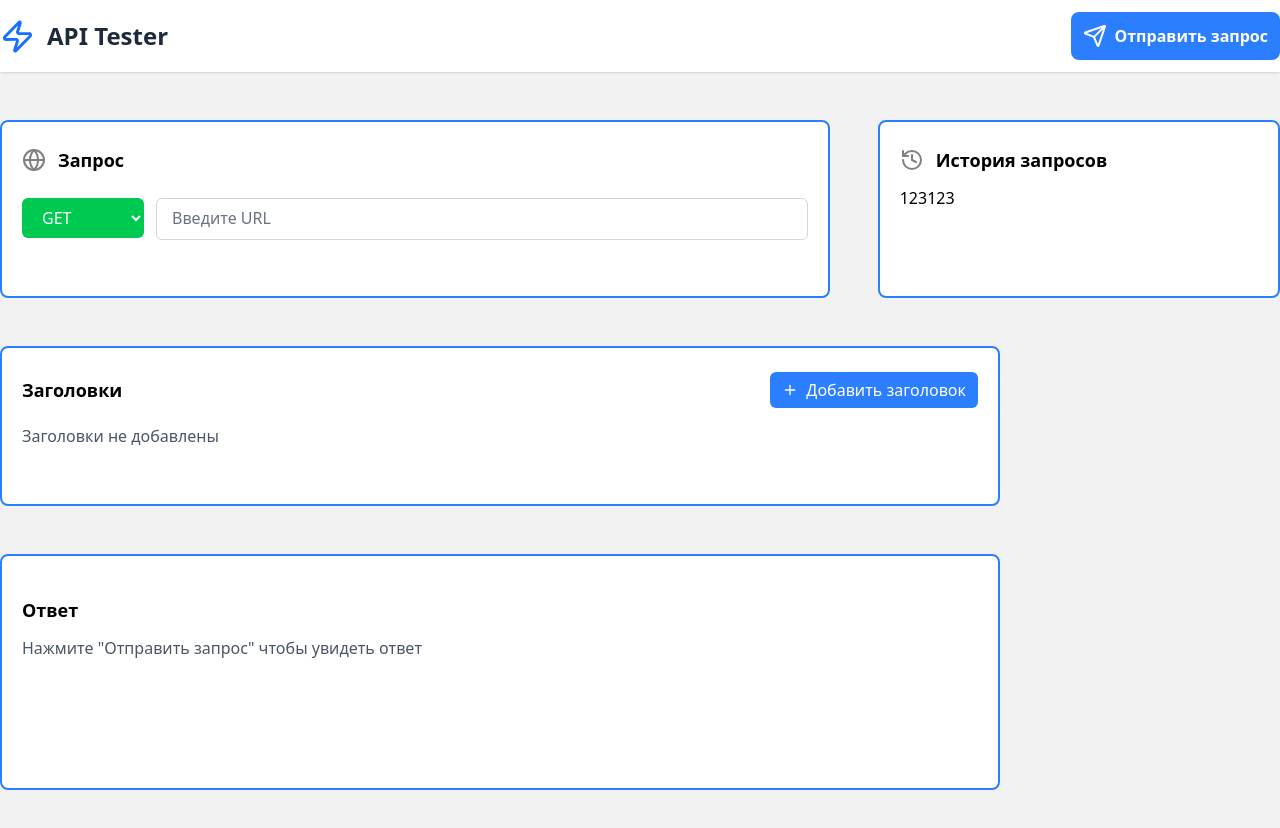
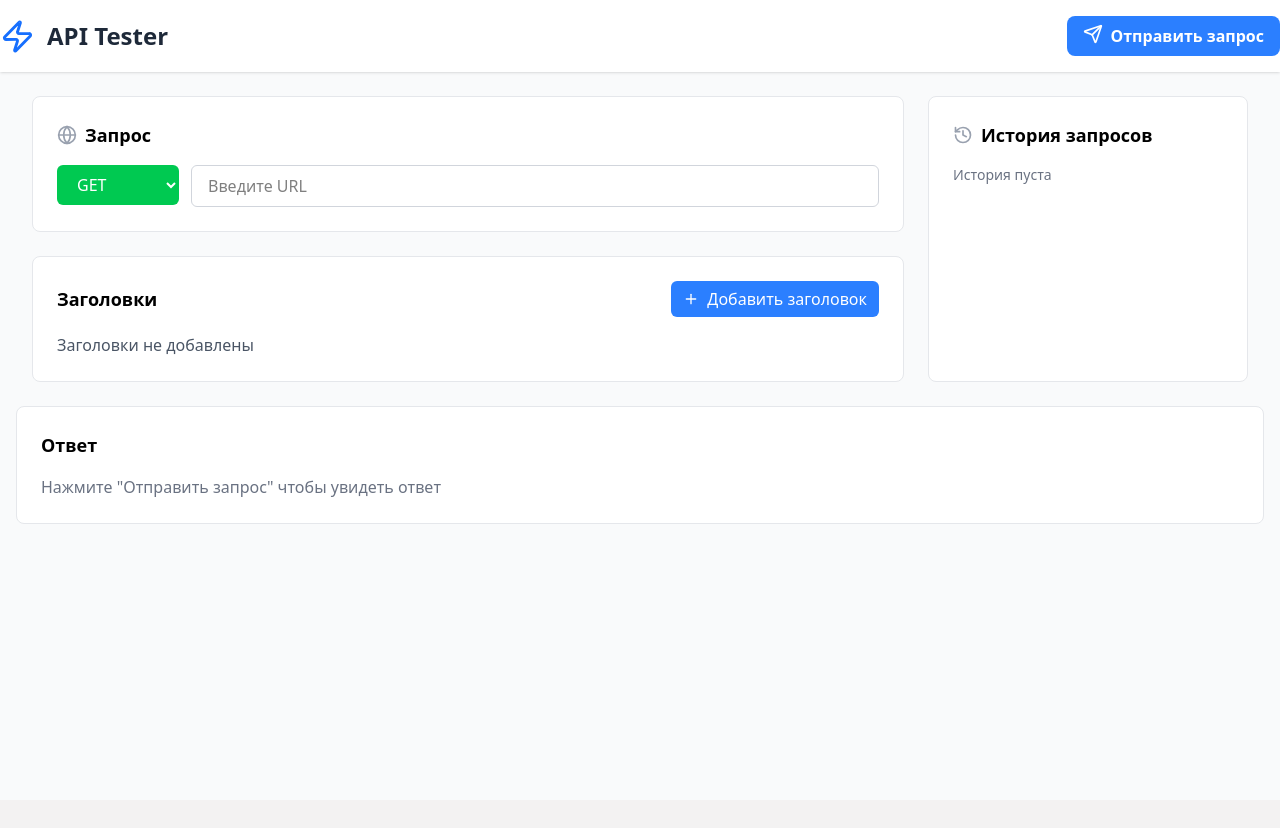
Before and after one commit to noname1579/api-tester, a React (Vite) app: page / in a window 1280 px wide. After the commit the page ends 800 px from the top, so only its background shows below. Built offline with nearby package versions, Linux system fonts and the light colour scheme.

Commit message:
сделал отправление запроса + получение + обработку + история запросов

```diff
--- a/src/App.tsx
+++ b/src/App.tsx
@@ -1,14 +1,94 @@
-import Header from "./components/Header"
-import Main from "./components/Main"
+import { useState, useCallback } from 'react'
+import Header from './components/Header'
+import Main from './components/Main'
+import Response from './components/Response'
+import { makeRequest, ApiError } from './types/apiClient'
+import type { HttpMethod, Header as HeaderType, ApiRequest, ApiResponse } from './types/types'
 
-function App() {
+export default function App() {
+  const [method, setMethod] = useState<HttpMethod>('GET')
+  const [url, setUrl] = useState('')
+  const [headers, setHeaders] = useState<HeaderType[]>([])
+  const [response, setResponse] = useState<ApiResponse | null>(null)
+  const [error, setError] = useState<ApiError | null>(null)
+  const [loading, setLoading] = useState(false)
+  const [history, setHistory] = useState<ApiRequest[]>([])
+
+  const sendRequest = useCallback(async () => {
+    if (!url.trim()) {
+      setError(new ApiError('Введите URL', 'validation'))
+      return
+    }
+
+    setLoading(true)
+    setError(null)
+
+    try {
+      const activeHeaders = headers
+        .filter(h => h.enabled && h.key)
+        .reduce((acc, h) => ({ ...acc, [h.key]: h.value }), {})
+
+      const startTime = Date.now()
+      const result = await makeRequest({
+        method,
+        url,
+        headers: activeHeaders,
+      })
+
+      const requestData: ApiRequest = {
+        id: Date.now().toString(),
+        method,
+        url,
+        headers,
+        timestamp: startTime,
+      }
+
+      setResponse({
+        ...result,
+        duration: Date.now() - startTime,
+      })
+
+      if (!history.some(r => r.url === url && r.method === method)) {
+        setHistory(prev => [requestData, ...prev.slice(0, 9)])
+      }
+    } catch (err) {
+      setError(err instanceof ApiError ? err : new ApiError('Неизвестная ошибка', 'network'))
+    } finally {
+      setLoading(false)
+    }
+  }, [method, url, headers, history])
+
+  const loadRequest = useCallback((request: ApiRequest) => {
+    setMethod(request.method)
+    setUrl(request.url)
+    setHeaders(request.headers)
+    setResponse(null)
+    setError(null)
+  }, [])
+
+  const clearHistory = useCallback(() => {
+    setHistory([])
+  }, [])
 
   return (
-    <div>
-      <Header />
-      <Main />
+    <div className="min-h-screen bg-gray-50 pb-10">
+      <Header loading={loading} onSendRequest={sendRequest} />
+
+      <div className="container mx-auto px-4 mt-6">
+        <Main
+          method={method}
+          url={url}
+          headers={headers}
+          onMethodChange={setMethod}
+          onUrlChange={setUrl}
+          onHeadersChange={setHeaders}
+          onLoadRequest={loadRequest}
+          onClearHistory={clearHistory}
+          history={history}
+        />
+
+        <Response response={response} error={error} loading={loading} />
+      </div>
     </div>
   )
 }
-
-export default App
--- a/src/components/Header.tsx
+++ b/src/components/Header.tsx
@@ -1,16 +1,27 @@
 import { Send, Zap } from "lucide-react"
 
-const Header = () => {
+interface HeaderProps {
+  loading: boolean
+  onSendRequest: () => void
+}
+
+const Header = ({ loading, onSendRequest }: HeaderProps) => {
   return (
-    <div className="shadow-sm bg-white">
-      <div className="container flex items-center justify-between">
-        <div className="items-center flex h-18">
+    <div className="shadow-sm bg-white sticky top-0 z-10">
+      <div className="container flex items-center justify-between py-4">
+        <div className="items-center flex">
           <Zap color="#166ffe" size={35} />
           <div className="ml-3 text-2xl font-bold text-gray-800">API Tester</div>
         </div>
-        <button className="bg-blue-500 flex hover:bg-blue-600 text-white p-3 rounded-lg cursor-pointer font-bold" onClick={() => alert('click')}>
-          <Send />
-          <h1 className="ml-2">Отправить запрос</h1>
+        <button
+          className="bg-blue-500 flex hover:bg-blue-600 text-white px-4 py-2 rounded-lg cursor-pointer font-bold transition-colors"
+          onClick={onSendRequest}
+          disabled={loading}
+        >
+          <Send className="h-5 w-5" />
+          <span className="ml-2">
+            {loading ? 'Отправка...' : 'Отправить запрос'}
+          </span>
         </button>
       </div>
     </div>
--- a/src/components/Headers.tsx
+++ b/src/components/Headers.tsx
@@ -1,42 +1,41 @@
-import { useState } from "react"
 import { Plus, X } from "lucide-react"
+import type { Header as HeaderType } from "../types/types"
 
-interface Header {
-  id: string;
-  key: string;
-  value: string;
-  enabled: boolean;
+interface HeadersProps {
+  headers: HeaderType[]
+  onHeadersChange: (headers: HeaderType[]) => void
 }
 
-const Headers = () => {
-  const [headers, setHeaders] = useState<Header[]>([])
-
+const Headers = ({ headers, onHeadersChange }: HeadersProps) => {
   const addHeader = () => {
-    const newHeader: Header = {
+    const newHeader: HeaderType = {
       id: Date.now().toString(),
       key: '',
       value: '',
       enabled: true,
     }
-    setHeaders([...headers, newHeader])
+    onHeadersChange([...headers, newHeader])
   }
 
-  const updateHeader = (id: string, field: keyof Header, value: string | boolean) => {
-    setHeaders(
+  const updateHeader = (id: string, field: keyof HeaderType, value: string | boolean) => {
+    onHeadersChange(
       headers.map(h => (h.id === id ? { ...h, [field]: value } : h))
     )
   }
 
   const removeHeader = (id: string) => {
-    setHeaders(headers.filter(h => h.id !== id))
+    onHeadersChange(headers.filter(h => h.id !== id))
   }
 
   return (
     <div className="block">
-      <div className="bg-white mt-12 border-blue-500 border-2 rounded-lg px-5 pt-6 pb-14 w-250">
+      <div className="bg-white mt-6 border border-gray-200 rounded-lg p-6">
         <div className="flex items-center justify-between mb-4">
           <h2 className="text-lg font-semibold">Заголовки</h2>
-          <button onClick={addHeader} className="flex items-center gap-2 px-3 py-1.5 bg-blue-500 text-white rounded-md cursor-pointer hover:bg-blue-600 transition-colors duration-200">
+          <button
+            onClick={addHeader}
+            className="flex items-center gap-2 px-3 py-1.5 bg-blue-500 text-white rounded-md cursor-pointer hover:bg-blue-600 transition-colors"
+          >
             <Plus className="w-4 h-4" />
             Добавить заголовок
           </button>
@@ -72,7 +71,7 @@ const Headers = () => {
                 />
                 <button
                   onClick={() => removeHeader(header.id)}
-                  className="p-2 text-red-500 hover:bg-red-50 rounded-md transition-colors duration-200"
+                  className="p-2 text-red-500 hover:bg-red-50 rounded-md transition-colors"
                 >
                   <X className="w-4 h-4" />
                 </button>
--- a/src/components/History.tsx
+++ b/src/components/History.tsx
@@ -1,18 +1,68 @@
-import { HistoryIcon } from "lucide-react"
+import { History as HistoryIcon, Clock, Trash2 } from "lucide-react"
+import type { ApiRequest, HttpMethod } from "../types/types"
 
-const History = () => {
+interface HistoryProps {
+  history: ApiRequest[]
+  onSelectRequest: (request: ApiRequest) => void
+  onClearHistory: () => void
+}
+
+const methodColors: Record<HttpMethod, string> = {
+  GET: 'bg-green-100 text-green-800',
+  POST: 'bg-blue-100 text-blue-800',
+  PUT: 'bg-orange-100 text-orange-800',
+  DELETE: 'bg-red-100 text-red-800',
+  PATCH: 'bg-purple-100 text-purple-800',
+  HEAD: 'bg-gray-100 text-gray-800',
+  OPTIONS: 'bg-indigo-100 text-indigo-800'
+}
+
+const History = ({ history, onSelectRequest, onClearHistory }: HistoryProps) => {
   return (
-    <>
-      <div className="bg-white mt-12 border-blue-500 border-2 rounded-lg ml-12 px-5 pt-6 pb-14 w-120">
+    <div className="bg-white mt-6 ml-6 border border-gray-200 rounded-lg p-6 w-80">
+      <div className="flex items-center justify-between mb-4">
         <div className="flex items-center">
-          <HistoryIcon color="gray" />
-          <h2 className="ml-3 text-lg font-semibold">История запросов</h2>
+          <HistoryIcon className="text-gray-400 w-5 h-5" />
+          <h2 className="ml-2 text-lg font-semibold">История запросов</h2>
         </div>
-        <div className="mt-3">
-          <p>123123</p>
+        {history.length > 0 && (
+          <button
+            onClick={onClearHistory}
+            className="p-2 text-red-500 hover:bg-red-50 rounded-md cursor-pointer"
+          >
+            <Trash2 className="w-4 h-4" />
+          </button>
+        )}
+      </div>
+
+      {history.length === 0 ? (
+        <p className="text-gray-500 text-sm">История пуста</p>
+      ) : (
+        <div className="space-y-2 max-h-96 overflow-y-auto">
+          {history.map((request) => (
+            <div
+              key={request.id}
+              onClick={() => onSelectRequest(request)}
+              className="p-3 border border-gray-200 rounded-md hover:bg-gray-50 cursor-pointer"
+            >
+              <div className="flex items-center gap-2">
+                <span className={`text-xs px-2 py-1 rounded ${methodColors[request.method]}`}>
+                  {request.method}
+                </span>
+                <span className="text-xs text-gray-500 flex items-center">
+                  <Clock className="w-3 h-3 mr-1" />
+                  {new Date(request.timestamp).toLocaleTimeString()}
+                </span>
+              </div>
+              <p className="mt-1 text-sm font-medium truncate">
+                {new URL(request.url).pathname || '/'}
+              </p>
+              <p className="text-xs text-gray-500 truncate">{request.url}</p>
+            </div>
+          ))}
         </div>
-      </div>
-    </>
+      )}
+    </div>
   )
 }
 
--- a/src/components/Main.tsx
+++ b/src/components/Main.tsx
@@ -1,21 +1,11 @@
 import { Globe } from "lucide-react"
 import Headers from "./Headers"
-import Response from "./Response"
 import History from "./History"
-import { useState } from "react"
+import type { HttpMethod, Header as HeaderType, ApiRequest } from "../types/types"
 
-type HttpMethod = 'GET' | 'POST' | 'PUT' | 'DELETE' | 'PATCH' | 'HEAD' | 'OPTIONS'
+const HTTP_METHODS: HttpMethod[] = ['GET', 'POST', 'PUT', 'DELETE', 'PATCH', 'HEAD', 'OPTIONS']
 
-interface Header {
-  id: string;
-  key: string;
-  value: string;
-  enabled: boolean;
-}
-
-const HTTP_Methods: HttpMethod[] = ['GET', 'POST', 'PUT', 'DELETE', 'PATCH', 'HEAD', 'OPTIONS']
-
-const Methods_Color = {
+const METHODS_COLOR: Record<HttpMethod, string> = {
   GET: 'bg-green-500 hover:bg-green-600',
   POST: 'bg-blue-500 hover:bg-blue-600',
   PUT: 'bg-orange-500 hover:bg-orange-600',
@@ -25,28 +15,47 @@ const Methods_Color = {
   OPTIONS: 'bg-indigo-500 hover:bg-indigo-600'
 }
 
-const Main = () => {
-  const [method, setMethod] = useState<HttpMethod>('GET')
-  const [url, setUrl] = useState('')
-  const [isFocused, setIsFocused] = useState(false)
+interface MainProps {
+  method: HttpMethod
+  url: string
+  headers: HeaderType[]
+  history: ApiRequest[]
+  onMethodChange: (method: HttpMethod) => void
+  onUrlChange: (url: string) => void
+  onHeadersChange: (headers: HeaderType[]) => void
+  onSelectRequest: (request: ApiRequest) => void
+  onClearHistory: () => void
+}
 
+const Main = ({
+  method,
+  url,
+  headers,
+  history,
+  onMethodChange,
+  onUrlChange,
+  onHeadersChange,
+  onSelectRequest,
+  onClearHistory
+}: MainProps) => {
   return (
-    <div className="container">
-      <div className="flex">
-        <div className="bg-white mt-12 border-blue-500 border-2 rounded-lg px-5 pt-6 pb-14 w-250">
+    <div className="container mx-auto px-4">
+      <div className="flex flex-col lg:flex-row">
+        <div className="flex-1">
+          <div className="bg-white mt-6 border border-gray-200 rounded-lg p-6">
             <div className="flex items-center">
-            <Globe color="gray" />
-            <h2 className="ml-3 text-lg font-semibold">Запрос</h2>
+              <Globe className="text-gray-400 w-5 h-5" />
+              <h2 className="ml-2 text-lg font-semibold">Запрос</h2>
             </div>
-          <div className="mt-6">
+            <div className="mt-4">
               <div className="flex gap-3">
                 <div className="relative">
                   <select
                     value={method}
-                  onChange={(e) => setMethod(e.target.value as HttpMethod)}
-                  className={`px-4 py-2 text-white font-medium rounded-md transition-colors duration-200 focus:ring-2 focus:ring-offset-2 focus:ring-opacity-50 ${Methods_Color[method]} focus:ring-${method === 'GET' ? 'green' : method === 'POST' ? 'blue' : method === 'PUT' ? 'orange' : method === 'DELETE' ? 'red' : method === 'PATCH' ? 'purple' : method === 'HEAD' ? 'gray' : 'indigo'}-500`}
+                    onChange={(e) => onMethodChange(e.target.value as HttpMethod)}
+                    className={`px-4 py-2 text-white font-medium rounded-md ${METHODS_COLOR[method]}`}
                   >
-                  {HTTP_Methods.map(m => (
+                    {HTTP_METHODS.map(m => (
                       <option key={m} value={m}>{m}</option>
                     ))}
                   </select>
@@ -55,24 +64,24 @@ const Main = () => {
                   <input
                     type="text"
                     value={url}
-                  onChange={(e) => setUrl(e.target.value)}
-                  onFocus={() => setIsFocused(true)}
-                  onBlur={() => setIsFocused(false)}
-                  className="w-full px-4 py-2 border border-gray-300 rounded-md focus:outline-none focus:border-blue-500 peer"
+                    onChange={(e) => onUrlChange(e.target.value)}
+                    className="w-full px-4 py-2 border border-gray-300 rounded-md focus:ring-2 focus:ring-blue-500 focus:border-transparent"
+                    placeholder="Введите URL"
                   />
-                <label className={`absolute left-3 top-2 px-1 text-gray-500 transition-all duration-200 pointer-events-none
-                  ${isFocused || url ? 'text-xs -top-3 bg-white text-blue-500' : ''}
-                  peer-focus:text-xs peer-focus:-top-3 peer-focus:bg-white peer-focus:text-blue-500`}>
-                  Введите URL
-                </label>
                 </div>
               </div>
             </div>
           </div>
-        <History />
+
+          <Headers headers={headers} onHeadersChange={onHeadersChange} />
         </div>
-      <Headers />
-      <Response />
+
+        <History
+          history={history}
+          onSelectRequest={onSelectRequest}
+          onClearHistory={onClearHistory}
+        />
+      </div>
     </div>
   )
 }
--- a/src/components/Response.tsx
+++ b/src/components/Response.tsx
@@ -1,17 +1,68 @@
-const Response = () => {
+import { CheckCircle, XCircle, Clock, AlertCircle } from "lucide-react"
+
+const Response = ({ response, error, loading }: ResponseProps) => {
+  const getStatusColor = (status: number) => {
+    if (status >= 200 && status < 300) return 'text-green-600'
+    if (status >= 400 && status < 500) return 'text-orange-600'
+    return 'text-red-600'
+  }
+
+  const getStatusIcon = (status: number) => {
+    if (status >= 200 && status < 300) return <CheckCircle className="w-5 h-5" />
+    if (status >= 400 && status < 500) return <AlertCircle className="w-5 h-5" />
+    return <XCircle className="w-5 h-5" />
+  }
+
+  const formatData = (data: any) => {
+    if (typeof data === 'string') return data
+    return JSON.stringify(data, null, 2)
+  }
+
   return (
-   <>
-      <div className="mb-10">
-        <div className="bg-white mt-12 border-blue-500 border-2 rounded-lg px-5 pt-10 pb-32 w-250">
-          <div className="flex items-center">
-            <h2 className="text-lg font-semibold">Ответ</h2>
-          </div>
-          <div className="mt-3 text-gray-600">
-            <p>Нажмите "Отправить запрос" чтобы увидеть ответ</p>
+    <div className="bg-white mt-6 border border-gray-200 rounded-lg p-6">
+      <h2 className="text-lg font-semibold">Ответ</h2>
+
+      {loading ? (
+        <div className="flex justify-center items-center py-12">
+          <div className="animate-spin rounded-full h-8 w-8 border-b-2 border-blue-500"></div>
+        </div>
+      ) : error ? (
+        <div className="mt-4 p-4 bg-red-50 rounded-md">
+          <div className="flex items-center text-red-600">
+            <XCircle className="w-5 h-5 mr-2" />
+            <span className="font-medium">Ошибка: {error.message}</span>
           </div>
         </div>
-      </div>
-    </>
+      ) : response ? (
+        <div className="mt-4 space-y-4">
+          <div className="flex items-center gap-4">
+            <div className={`flex items-center gap-2 ${getStatusColor(response.status)}`}>
+              {getStatusIcon(response.status)}
+              <span className="font-medium">
+                {response.status} {response.statusText}
+              </span>
+            </div>
+            <div className="flex items-center text-gray-500">
+              <Clock className="w-4 h-4 mr-1" />
+              <span>{response.duration} мс</span>
+            </div>
+          </div>
+
+          {response.data && (
+            <div className="mt-4">
+              <h3 className="font-medium mb-2">Тело ответа:</h3>
+              <pre className="bg-gray-50 p-4 rounded-md overflow-auto max-h-96 text-sm">
+                {formatData(response.data)}
+              </pre>
+            </div>
+          )}
+        </div>
+      ) : (
+        <div className="mt-4 text-gray-500">
+          Нажмите "Отправить запрос" чтобы увидеть ответ
+        </div>
+      )}
+    </div>
   )
 }
 
--- /dev/null
+++ b/src/types/apiClient.ts
@@ -0,0 +1,49 @@
+export class ApiError extends Error {
+  type: 'network' | 'server' | 'validation';
+
+  constructor(message: string, type: 'network' | 'server' | 'validation') {
+    super(message);
+    this.name = 'ApiError';
+    this.type = type;
+  }
+}
+
+export const makeRequest = async (request: {
+  method: string
+  url: string
+  headers: Record<string, string>
+  body?: string
+}) => {
+  try {
+    const startTime = Date.now()
+    const response = await fetch(request.url, {
+      method: request.method,
+      headers: request.headers,
+      body: request.body,
+    })
+
+    const duration = Date.now() - startTime
+    const data = await response.text()
+
+    return {
+      status: response.status,
+      statusText: response.statusText,
+      headers: Object.fromEntries(response.headers.entries()),
+      data: tryParseJson(data),
+      duration,
+    }
+  } catch (error) {
+    if (error instanceof Error) {
+      throw new ApiError(error.message, 'network')
+    }
+    throw new ApiError('Unknown error occurred', 'network')
+  }
+}
+
+const tryParseJson = (data: string) => {
+  try {
+    return JSON.parse(data)
+  } catch {
+    return data
+  }
+}
--- /dev/null
+++ b/src/types/types.ts
@@ -0,0 +1,25 @@
+export type HttpMethod = 'GET' | 'POST' | 'PUT' | 'DELETE' | 'PATCH' | 'HEAD' | 'OPTIONS'
+
+export interface Header {
+  id: string
+  key: string
+  value: string
+  enabled: boolean
+}
+
+export interface ApiRequest {
+  id: string
+  method: HttpMethod
+  url: string
+  headers: Header[]
+  body?: string
+  timestamp: number
+}
+
+export interface ApiResponse {
+  status: number
+  statusText: string
+  headers: Record<string, string>
+  data: any
+  duration: number
+}
```
Also changed, not shown: src/types/api.ts (deleted, +0 -9 lines). Lines whose indentation alone changed are shown as unchanged.
